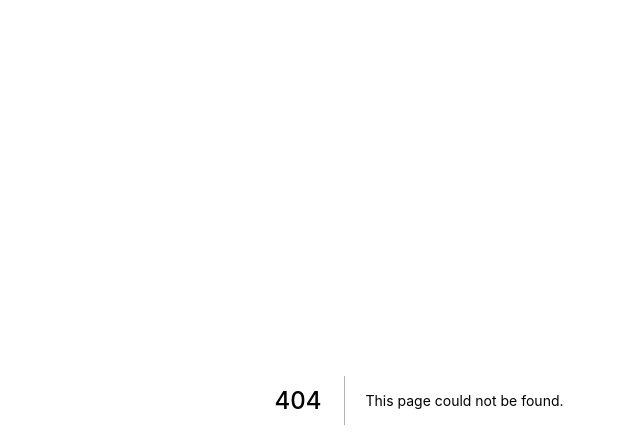
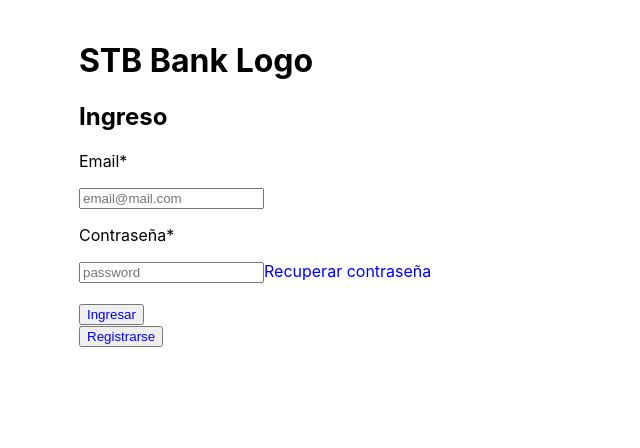
Before and after one commit to GlobantUy/tareas-iniciales-crear-aplicacion-react, a Next.js app in the folder frontend/: page /ingreso in a window 1280 px wide. Before the commit this address had no page. Shown: the top 448 px of the page, without its empty margins (221-861 px from the left). Built offline with nearby package versions, Linux system fonts and the light colour scheme.

Commit message:
Form simular prestamo y form login

```diff
--- /dev/null
+++ b/frontend/src/components/formLogin.js
@@ -0,0 +1,77 @@
+import React, { Component } from 'react';
+import axios from 'axios';
+
+class SimLogin extends Component {
+    constructor(props) {
+        super(props)
+
+        this.state = {
+            Ingreso: '',
+            Monto_a_pedir: '',
+            registrationErrors: ''
+        }
+
+        this.handleChange = this.handleChange.bind(this)
+        this.handleSumbit = this.handleSumbit.bind(this)
+    }
+
+    handleChange(e) {
+        this.setState({
+            [e.target.name]: e.target.value
+        })
+    }
+
+    handleSumbit(e) {
+        e.preventDefault();
+        const {
+            Ingreso,
+            Monto_a_pedir,
+        } = this.state;
+
+        axios.post('http://localhost:3000/api/hello', {
+            user: {
+                Ingreso: this.state.Ingreso,
+                Monto_a_pedir: this.state.Monto_a_pedir,
+
+            }
+        },
+            { withCredentials: true }
+        )
+            .then(Response => {
+                console.log("registration res", Response)
+            })
+            .catch(error => {
+                console.log("registration error", error)
+            });
+    }
+
+    render() {
+        return (
+            <div>
+                <form onSubmit={this.handleSumbit}>
+                    <h2>Ingreso</h2>
+                    <p>Email*</p>
+                    <input
+                        type="email"
+                        name="email"
+                        placeholder="email@mail.com"
+                        value={this.state.email}
+                        onChange={this.handleChange}
+                        required />
+                    <p>Contraseña*</p>
+                    <input
+                        type="password"
+                        name="password"
+                        placeholder="password"
+                        value={this.state.password}
+                        onChange={this.handleChange}
+                        required />
+                    <a href="http://localhost:3000/empty" target="_blank">Recuperar contraseña</a>
+                </form><br />
+                <button type="submit"><a href="http://localhost:3000/empty" target="_blank">Ingresar</a></button><br />
+                <button type="submit"><a href="http://localhost:3000/registro" target="_blank">Registrarse</a> </button>
+            </div>
+        )
+    }
+}
+export default SimLogin;
--- a/frontend/src/pages/_app.js
+++ b/frontend/src/pages/_app.js
@@ -1,4 +1,4 @@
-
+import '../styles/globals.css'
 
 function MyApp({ Component, pageProps }) {
   return <Component {...pageProps} />
--- a/frontend/src/pages/index.js
+++ b/frontend/src/pages/index.js
@@ -4,8 +4,14 @@
 export default function Home() {
   return (
     <div >
+      <header>
+        <h1>STB Bank Logo </h1>
+        <a href="http://localhost:3000/ingreso"><button type="submit"> ingresar</button></a>
+      </header>
       <SimLoan />
+      <footer>
 
+      </footer>
     </div>
   )
 }
--- /dev/null
+++ b/frontend/src/pages/ingreso.js
@@ -0,0 +1,16 @@
+
+import SimLogin from '../components/formLogin'
+
+export default function Ingreso() {
+  return (
+    <div >
+      <header>
+        <h1>STB Bank Logo </h1>
+      </header>
+      <SimLogin />
+      <footer>
+
+      </footer>
+    </div>
+  )
+}
--- /dev/null
+++ b/frontend/src/styles/globals.css
@@ -0,0 +1,11 @@
+body {
+  font-family: 'SF Pro Text', 'SF Pro Icons', 'Helvetica Neue', 'Helvetica',
+    'Arial', sans-serif;
+  padding: 20px 20px 60px;
+  max-width: 680px;
+  margin: 0 auto;
+}
+
+a{
+  text-decoration: none;
+}
--- a/frontend/styles/globals.css
+++ /dev/null
@@ -1,16 +0,0 @@
-html,
-body {
-  padding: 0;
-  margin: 0;
-  font-family: -apple-system, BlinkMacSystemFont, Segoe UI, Roboto, Oxygen,
-    Ubuntu, Cantarell, Fira Sans, Droid Sans, Helvetica Neue, sans-serif;
-}
-
-a {
-  color: inherit;
-  text-decoration: none;
-}
-
-* {
-  box-sizing: border-box;
-}
```
Also changed, not shown: frontend/src/components/formSimLoan.js (+42 -15 lines), frontend/src/pages/empty.js (added, +8 -0 lines), frontend/src/pages/registro.js (added, +15 -0 lines), frontend/src/components/Register.js (added), frontend/src/styles/formSimLoan.css (renamed from frontend/styles/formSimLoan.css).
